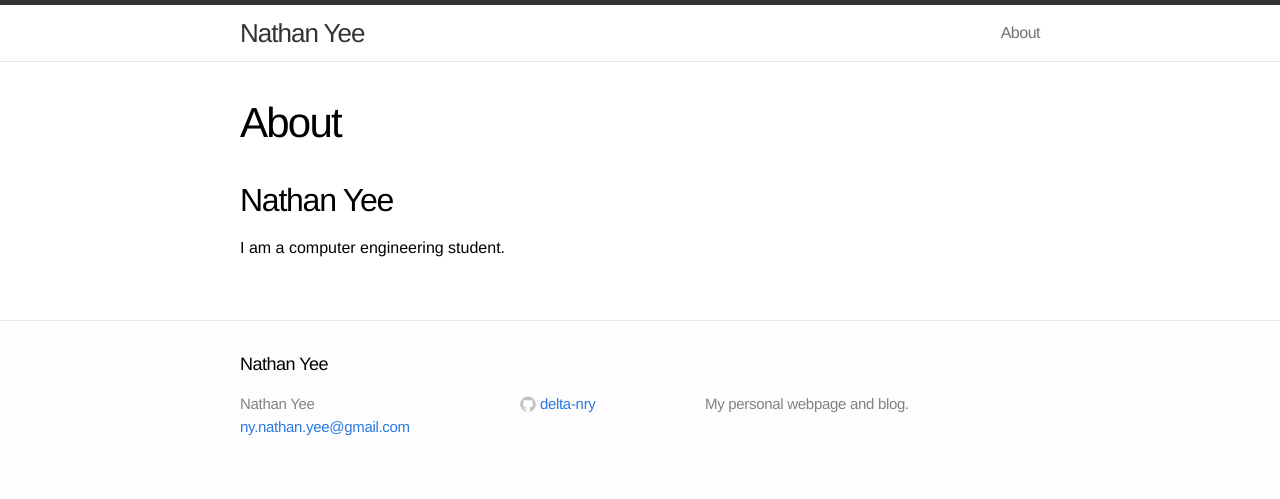
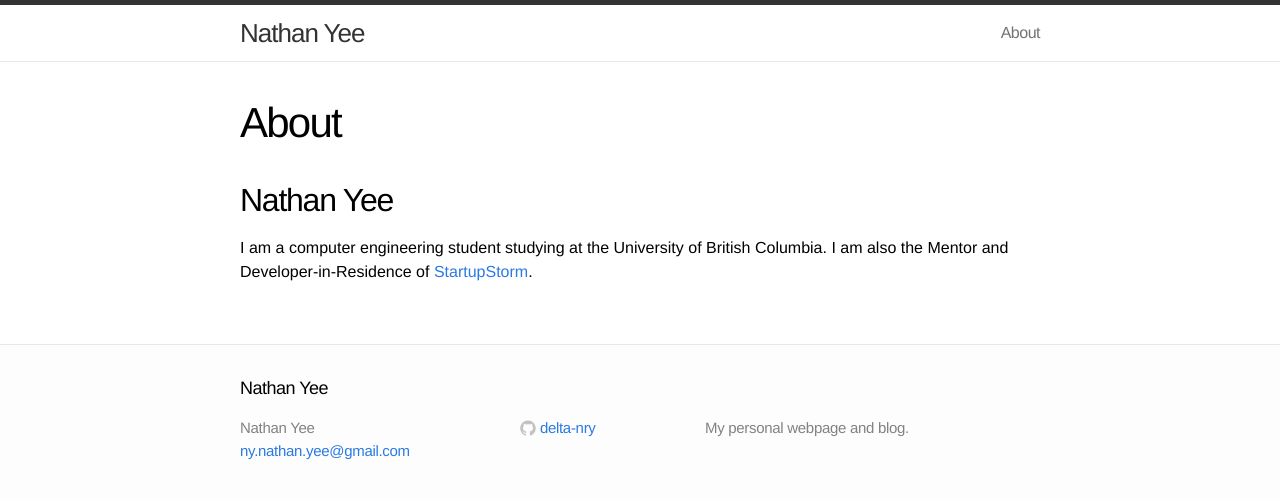
Before and after one commit to delta-nry/delta-nry.github.io, a Jekyll site: the page built from about.md, in a window 1280 px wide. Shown: the top 499 px of the page. Built offline with Jekyll 4.4.1, drawn with Linux system fonts in a browser that asks for light colours.

Commit message:
Update about.md

```diff
--- a/about.md
+++ b/about.md
@@ -6,4 +6,4 @@ permalink: /about/
 
 Nathan Yee
 ----------
-I am a computer engineering student.
+I am a computer engineering student studying at the University of British Columbia. I am also the Mentor and Developer-in-Residence of [StartupStorm](http://www.startupstorm.org/).
```
